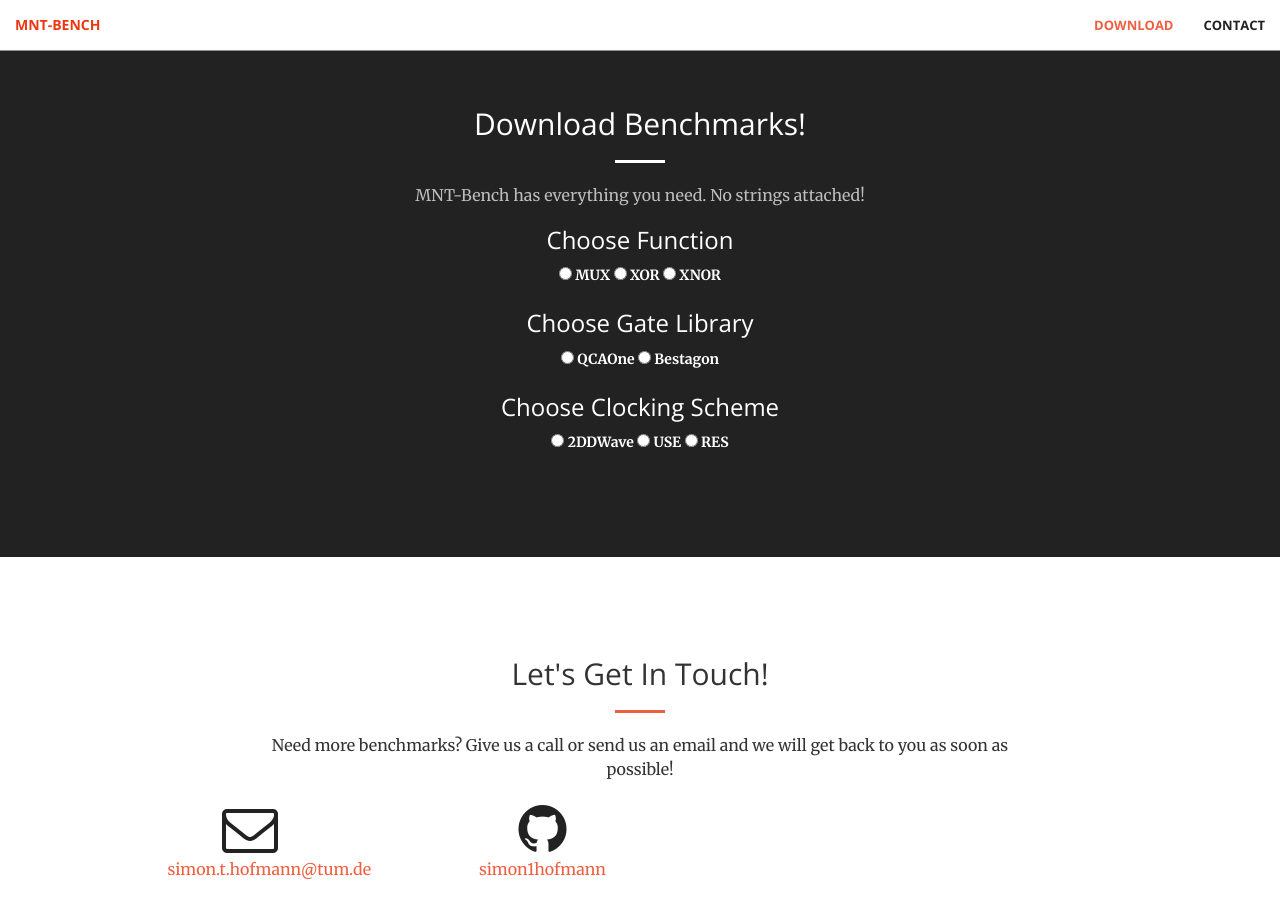
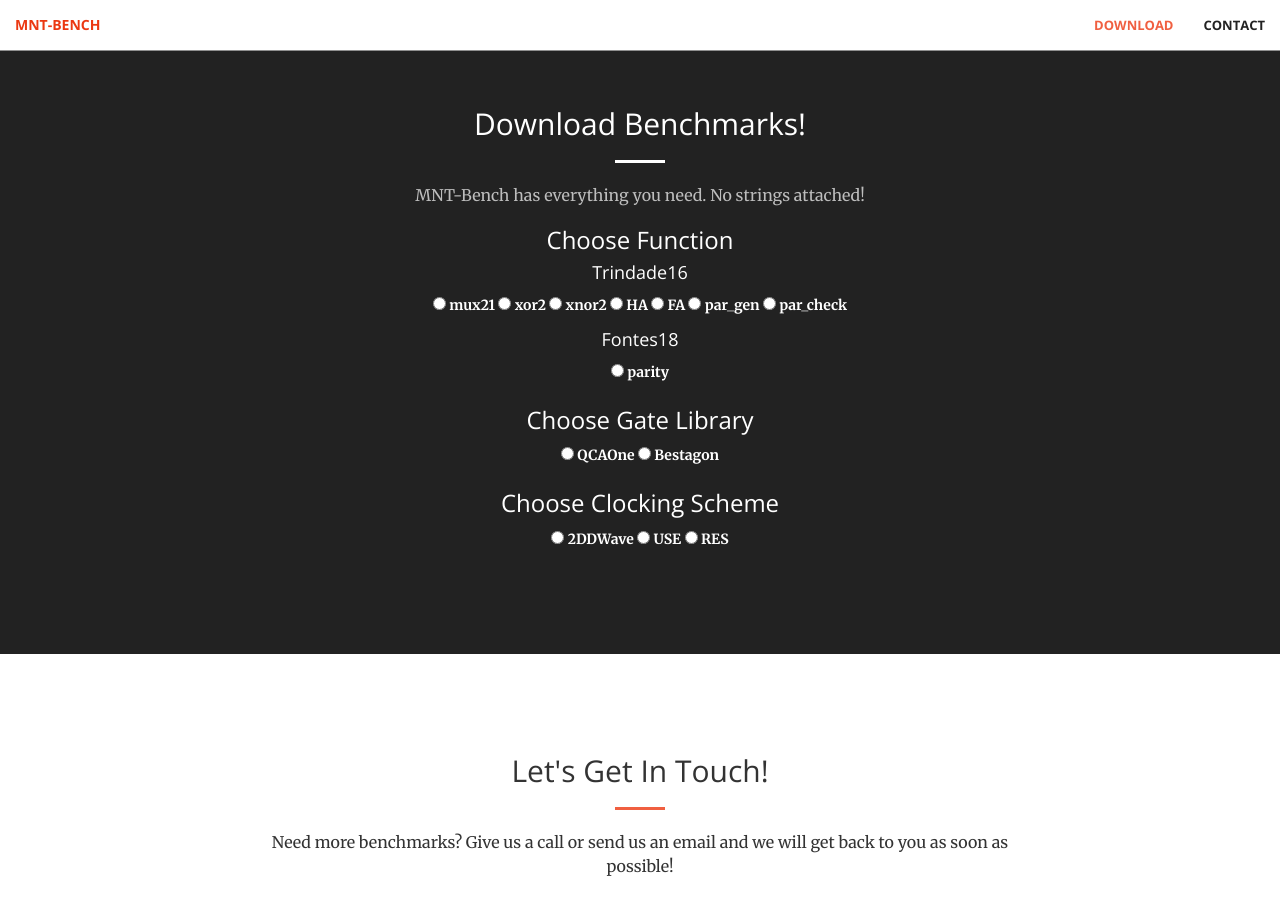
Before and after one commit to simon1hofmann/mnt-bench-old, a Jekyll site: the page built from docs/index.html, in a window 1280 px wide and 900 px high, scrolled down 893 px. Built offline with Jekyll 4.4.1, drawn with Linux system fonts in a browser that asks for light colours; nearby versions of some CDN libraries.

Commit message:
Update call-to-action.html

```diff
--- a/docs/_includes/call-to-action.html
+++ b/docs/_includes/call-to-action.html
@@ -8,14 +8,32 @@
                 <script src="https://ajax.googleapis.com/ajax/libs/jquery/1.11.1/jquery.min.js"></script>
                 <div>
                   <h3>Choose Function</h3>
+                    <h4>Trindade16</h4>
                         <label>
-                    <input type="radio" class="select" value="mux.fgl" name="Function" /> MUX
+                        <input type="radio" class="select" value="mux21" name="Function" /> mux21
                         </label>
                         <label>
-                    <input type="radio" class="select" value="xor.fgl" name="Function" /> XOR
+                        <input type="radio" class="select" value="xor2" name="Function" /> xor2
                         </label>
                         <label>
-                    <input type="radio" class="select" value="xnor.fgl" name="Function" /> XNOR
+                        <input type="radio" class="select" value="xnor2" name="Function" /> xnor2
+                        </label>
+                        <label>
+                        <input type="radio" class="select" value="HA" name="Function" /> HA
+                        </label>
+                        <label>
+                        <input type="radio" class="select" value="FA" name="Function" /> FA
+                        </label>
+                        </label>
+                        <label>
+                        <input type="radio" class="select" value="par_gen" name="Function" /> par_gen
+                        </label>
+                        <label>
+                        <input type="radio" class="select" value="par_check" name="Function" /> par_check
+                        </label>
+                    <h4>Fontes18</h4>
+                        <label>
+                        <input type="radio" class="select" value="parity" name="Function" /> parity
                         </label>
                 </div>
                 <div>
@@ -40,6 +58,7 @@
                     </label>
                 </div>
                 <div class="link-container"></div>
+                <div class="link-container-2"></div>
             </div>
         </div>
     </div>
@@ -50,10 +69,25 @@ $(document).on("change", ".select", function() {
   var library = $("input[name='Library']:checked").val();
   var clocking = $("input[name='Clocking']:checked").val();
   if(func && library && clocking){
-      var vals = library + "/" + clocking + "/" + func;
+      var vals = library + "/" + clocking + "/" + func + ".fgl";
       var str = "https://github.com/simon1hofmann/mnt-bench/blob/main/benchmarks/" + vals;
       var link = '<a href="'+str+'" class="btn btn-default btn-xl" download>Download File</a>';
       $('.link-container').html(link);
   }
+
+  if (func){
+      var trindade16 = ["mux21", "xor2", "xnor2", "HA", "FA", "par_gen", "par_check"];
+      var fontes18 = ["parity"];
+      if (trindade16.indexOf(func) > -1) {
+          var str = "https://github.com/simon1hofmann/mnt-bench/blob/main/benchmarks/Networks/trindade16/" + func + ".v";
+          var link = '<a href="'+str+'" class="btn btn-default btn-xl" download>Download Specification File</a>';
+          $('.link-container-2').html(link);
+      }
+      else if (fontes18.indexOf(func) > -1) {
+          var str = "https://github.com/simon1hofmann/mnt-bench/blob/main/benchmarks/Networks/fontes18/" + func + ".v";
+          var link = '<a href="'+str+'" class="btn btn-default btn-xl" download>Download Specification File</a>';
+          $('.link-container-2').html(link);
+      }
+  }
 });
 </script>
```
Lines whose indentation alone changed are shown as unchanged.
